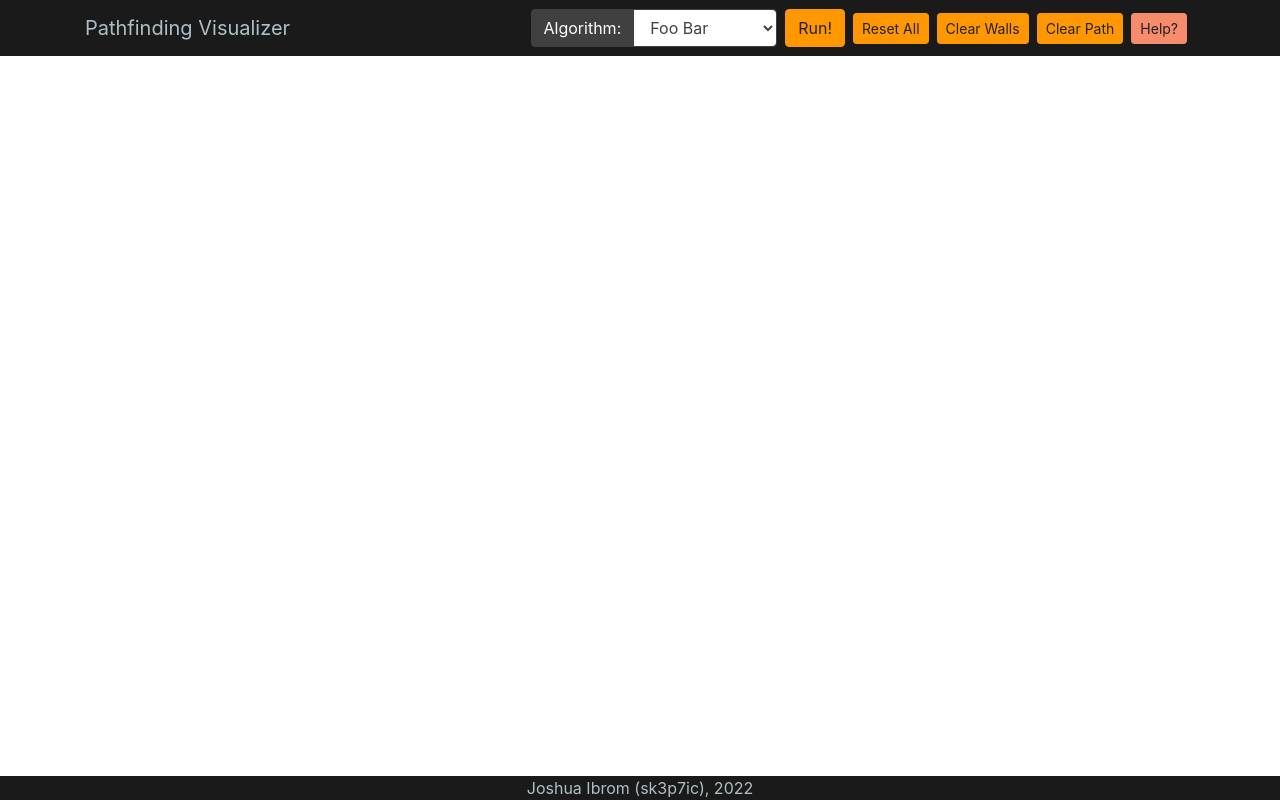
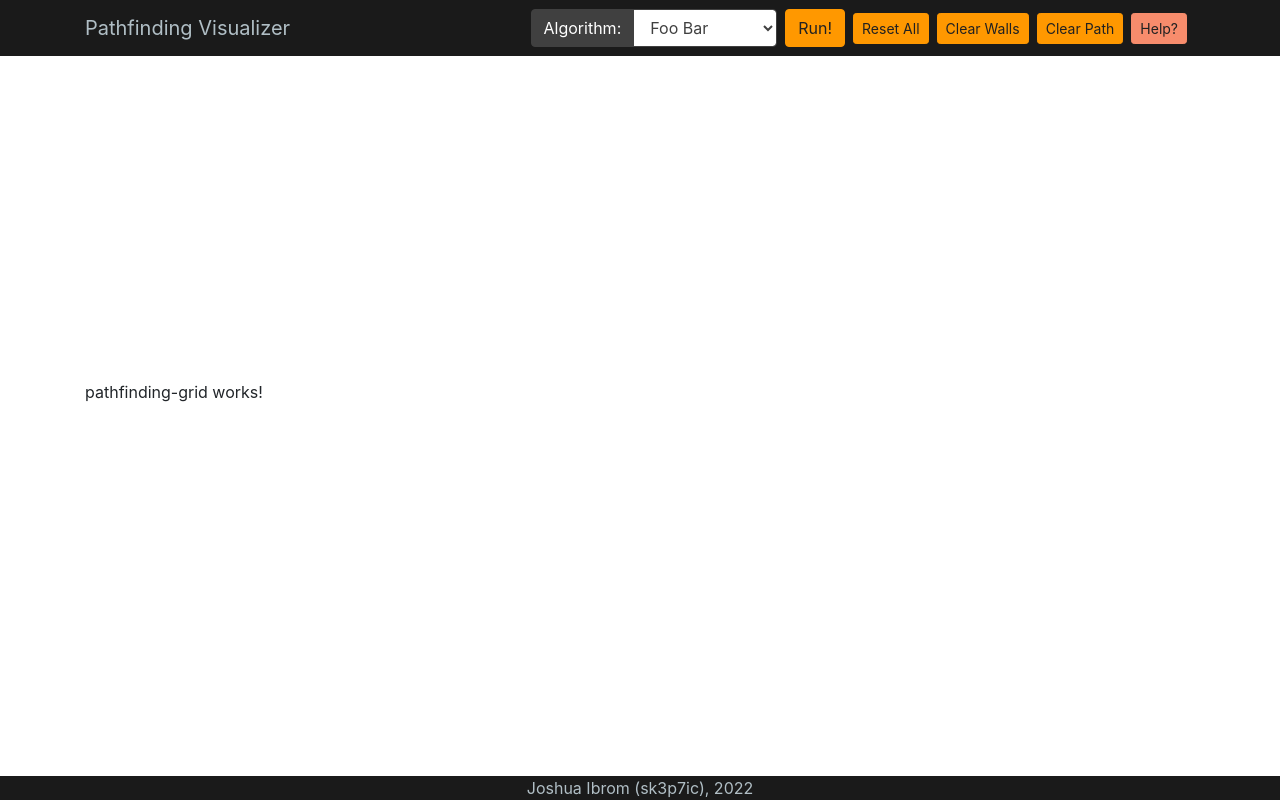
Before and after one commit to sk3p7ic/Pathfinding-Visualizer, an Angular app: page / in a window 1280 px wide. Built offline with nearby package versions, Linux system fonts and the light colour scheme.

Commit message:
Boilerplate for pathfinding-grid

```diff
--- /dev/null
+++ b/src/app/pathfinding-visualizer/pathfinding-grid/pathfinding-grid.component.html
@@ -0,0 +1 @@
+<p>pathfinding-grid works!</p>
--- /dev/null
+++ b/src/app/pathfinding-visualizer/pathfinding-grid/pathfinding-grid.component.ts
@@ -0,0 +1,15 @@
+import { Component, OnInit } from '@angular/core';
+
+@Component({
+  selector: 'app-pathfinding-grid',
+  templateUrl: './pathfinding-grid.component.html',
+  styleUrls: ['./pathfinding-grid.component.sass']
+})
+export class PathfindingGridComponent implements OnInit {
+
+  constructor() { }
+
+  ngOnInit(): void {
+  }
+
+}
--- a/src/app/pathfinding-visualizer/pathfinding-visualizer.component.html
+++ b/src/app/pathfinding-visualizer/pathfinding-visualizer.component.html
@@ -23,6 +23,19 @@
       </ul>
     </div>
   </nav>
-
+  <div id="pathfinding-grid-container" class="container d-none d-lg-block vh-100">
+    <div class="row align-items-center h-100">
+      <div class="col-6 max-auto">
+        <app-pathfinding-grid></app-pathfinding-grid>
+      </div>
+    </div>
+  </div>
+  <div id="pathfinding-grid-container" class="container d-block d-lg-none vh-100">
+    <div class="row align-items-center h-100">
+      <div class="col-6 max-auto">
+        <h1 style="color: #212121;">Sorry, but this screen size is not supported.</h1>
+      </div>
+    </div>
+  </div>
   <footer class="text-center bg-dark text-light">Joshua Ibrom (sk3p7ic), 2022</footer>
 </div>
--- a/src/app/pathfinding-visualizer/pathfinding-visualizer.module.ts
+++ b/src/app/pathfinding-visualizer/pathfinding-visualizer.module.ts
@@ -1,12 +1,14 @@
 import { NgModule } from '@angular/core';
 import { CommonModule } from '@angular/common';
 import { PathfindingVisualizerComponent } from './pathfinding-visualizer.component';
+import { PathfindingGridComponent } from './pathfinding-grid/pathfinding-grid.component';
 
 
 
 @NgModule({
   declarations: [
-    PathfindingVisualizerComponent
+    PathfindingVisualizerComponent,
+    PathfindingGridComponent
   ],
   imports: [
     CommonModule
```
Also changed, not shown: src/app/pathfinding-visualizer/pathfinding-grid/pathfinding-grid.component.sass (added), 1 other file (tests, documents, lock files or other folders).
